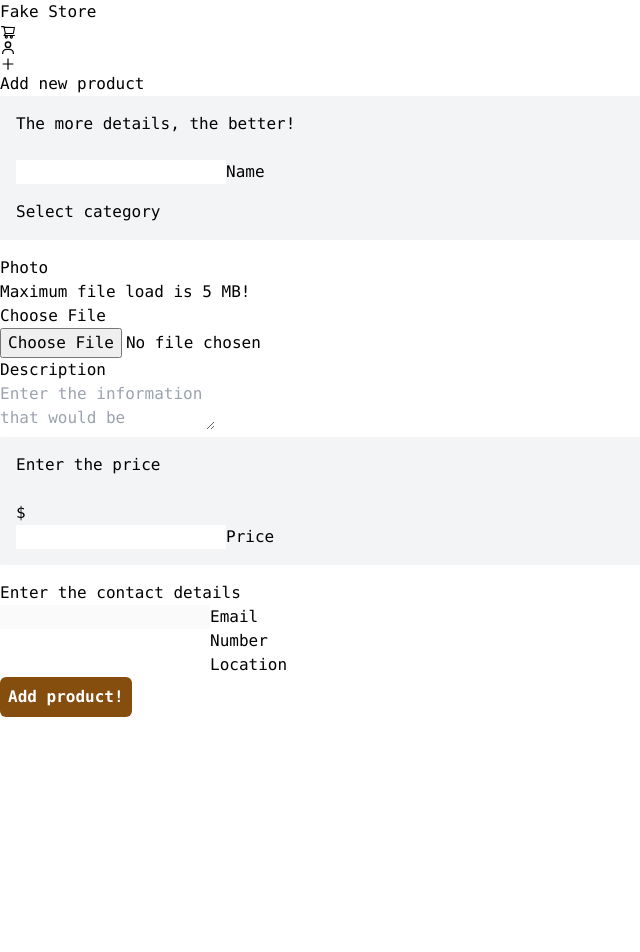
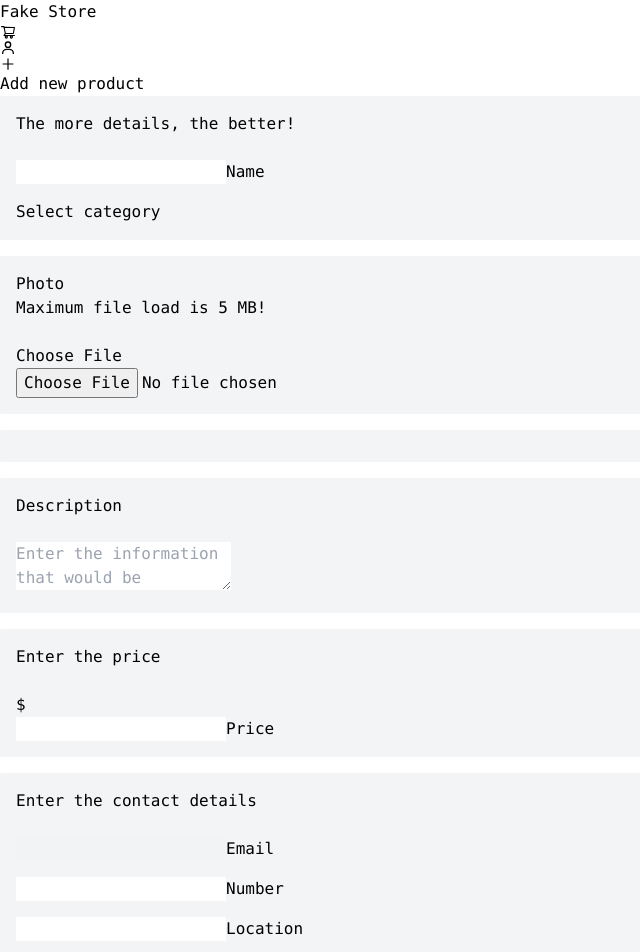
Before and after one commit to jaqubowsky/shopping-app-v2, a React (Vite) app: page /add-product in a window 1280 px wide. Shown: the top 952 px of the page, without its empty margins (0-640 px from the left). Before the commit the page ends 800 px from the top, so only its background shows below. Built offline with nearby package versions, Linux system fonts and the light colour scheme; no server answers; what @material-tailwind/react would draw is missing.

Commit message:
Improve styling

```diff
--- a/src/components/Layout/index.tsx
+++ b/src/components/Layout/index.tsx
@@ -54,7 +54,7 @@ export default function Layout({userData}: LayoutProps) {
           <AddProductIcon />
         </NavBar>
       </header>
-      <main className="mx-auto p-2 my-48 flex w-11/12 items-center justify-center">
+      <main className="my-48 flex items-center justify-center">
         <Outlet />
       </main>
       <UserOptionsModal
--- a/src/pages/AddProduct/ContactSection.tsx
+++ b/src/pages/AddProduct/ContactSection.tsx
@@ -11,9 +11,10 @@ type AddProductFormProps = {
 
 function ContactSection({ register, errors }: AddProductFormProps) {
   return (
-    <div className="mb-4 flex flex-col gap-8 rounded-sm bg-gray-100 p-4 ">
+    <section className="form-section">
       <h2 className="text-xl">Enter the contact details</h2>
-      <div className="flex flex-col items-center gap-6">
+      <div className="inputs-box lg:flex-row">
+        <div className="input-box">
           <Input
             color="amber"
             label="Email"
@@ -33,6 +34,8 @@ function ContactSection({ register, errors }: AddProductFormProps) {
               }
             />
           )}
+        </div>
+        <div className="input-box">
           <Input
             color="amber"
             label="Number"
@@ -50,6 +53,8 @@ function ContactSection({ register, errors }: AddProductFormProps) {
               }
             />
           )}
+        </div>
+        <div className="input-box">
           <Input
             color="amber"
             label="Location"
@@ -68,6 +73,7 @@ function ContactSection({ register, errors }: AddProductFormProps) {
           )}
         </div>
       </div>
+    </section>
   );
 }
 
--- a/src/pages/AddProduct/DescriptionSection.tsx
+++ b/src/pages/AddProduct/DescriptionSection.tsx
@@ -11,9 +11,9 @@ type DescriptionSectionProps = {
 
 function DescriptionSection({ register, errors }: DescriptionSectionProps) {
   return (
-    <div className="mb-4 flex flex-col gap-8 rounded-sm bg-gray-100 p-4">
-      <div className="flex items-center flex-col">
-        <h2 className="mb-5 text-xl">Description</h2>
+    <section className="form-section">
+      <h2 className="text-xl">Description</h2>
+      <div className="input-box">
         <Textarea
           color="amber"
           variant="static"
@@ -38,7 +38,7 @@ function DescriptionSection({ register, errors }: DescriptionSectionProps) {
           />
         )}
       </div>
-    </div>
+    </section>
   );
 }
 
--- a/src/pages/AddProduct/ImageSection.tsx
+++ b/src/pages/AddProduct/ImageSection.tsx
@@ -9,11 +9,17 @@ type ImageSectionProps = {
   handleImageChange: (event: FormEvent<HTMLInputElement>) => void;
   register: UseFormRegister<FormInputs>;
   errors: FieldErrors<FormInputs>;
-}
+};
 
-function ImageSection({previewImage, handleImageChange, register, errors}: ImageSectionProps) {
+function ImageSection({
+  previewImage,
+  handleImageChange,
+  register,
+  errors,
+}: ImageSectionProps) {
   return (
-    <div className="mb-4 flex flex-col gap-8 rounded-sm bg-gray-100 p-4">
+    <>
+      <section className="form-section">
         <div className="mb-5">
           <h2 className="text-xl">Photo</h2>
           <h3 className="text-gray-600">Maximum file load is 5 MB!</h3>
@@ -25,17 +31,7 @@ function ImageSection({previewImage, handleImageChange, register, errors}: Image
           >
             Choose File
           </label>
-          {previewImage && (
-            <div className="w-64">
-              <img
-                id="preview"
-                className="h-full w-full object-cover"
-                src={previewImage}
-                alt="preview"
-              />
-            </div>
-          )}
-        <div className="gap-4">
+          <div className="input-box">
             <input
               id="fileInput"
               onInput={(e) => handleImageChange(e)}
@@ -56,7 +52,20 @@ function ImageSection({previewImage, handleImageChange, register, errors}: Image
             )}
           </div>
         </div>
+      </section>
+
+      <section className="form-section items-center">
+        {previewImage && (
+          <div className="flex max-w-xl">
+            <img
+              className="h-full w-full object-cover"
+              src={previewImage}
+              alt="product preview"
+            />
           </div>
+        )}
+      </section>
+    </>
   );
 }
 
```
Lines whose indentation alone changed are shown as unchanged.
